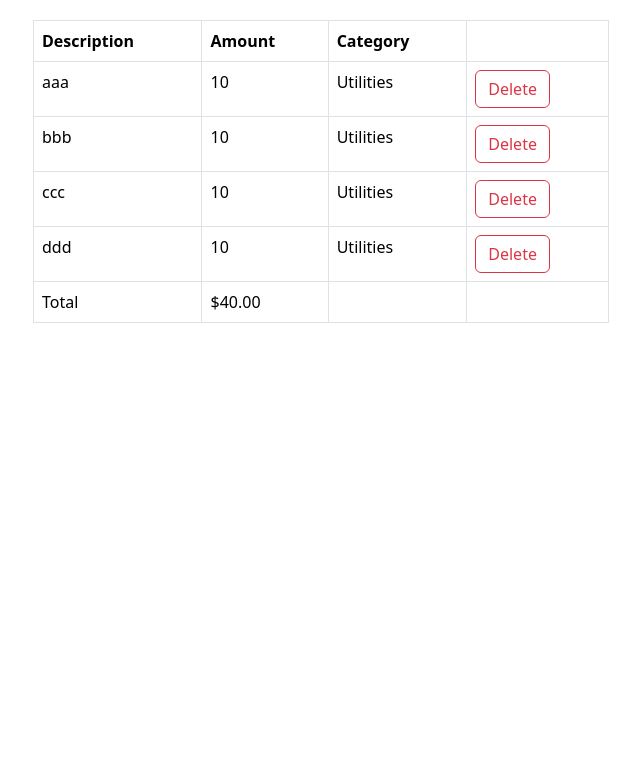
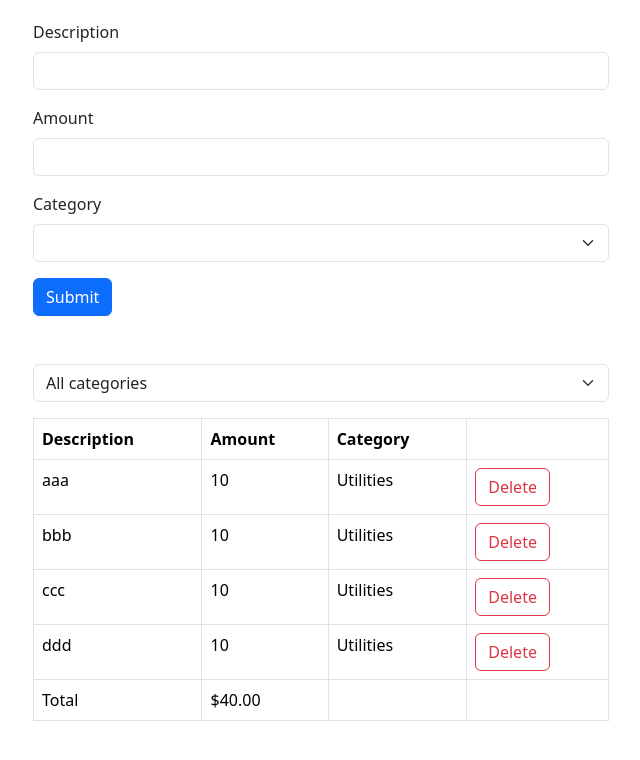
Before and after one commit to LoresiaHamster/react-expense-list, a React (Vite) app: page / in a window 1280 px wide. Shown: the top 760 px of the page, without its empty margins (319-959 px from the left). Built offline with nearby package versions, Linux system fonts and the light colour scheme.

Commit message:
Expense Form

```diff
--- a/src/App.tsx
+++ b/src/App.tsx
@@ -1,9 +1,14 @@
 import { useState } from 'react';
 import ExpenceList from './components/ExpenceList';
+import ExpenseFilter from './components/ExpenseFilter';
 
 import 'bootstrap/dist/css/bootstrap.min.css';
+import ExpenseForm from './components/ExpenseForm';
+
+export const categories = ['Groceries', 'Utilities', 'Entertainment'];
 
 function App() {
+  const [selectedCategory, setSelectedCategory] = useState('');
   const [expenses, setExpenses] = useState([
     {
       id: 1,
@@ -30,11 +35,22 @@
       category: 'Utilities',
     },
   ]);
+  const visibleExpenses = selectedCategory
+    ? expenses.filter((e) => e.category === selectedCategory)
+    : expenses;
 
   return (
     <div className='container'>
+      <div className='mb-5'>
+        <ExpenseForm />
+      </div>
+      <div className='mb-3'>
+        <ExpenseFilter
+          onSelectCategory={(category) => setSelectedCategory(category)}
+        />
+      </div>
       <ExpenceList
-        expenses={expenses}
+        expenses={visibleExpenses}
         onDelete={(id) => setExpenses(expenses.filter((e) => e.id !== id))}
       />
     </div>
--- /dev/null
+++ b/src/components/ExpenseFilter.tsx
@@ -0,0 +1,23 @@
+import { categories } from '../App';
+
+interface Props {
+  onSelectCategory: (category: string) => void;
+}
+
+const ExpenseFilter = ({ onSelectCategory }: Props) => {
+  return (
+    <select
+      className='form-select'
+      onChange={(event) => onSelectCategory(event.target.value)}
+    >
+      <option value=''>All categories</option>
+      {categories.map((category) => (
+        <option key={category} value={category}>
+          {category}
+        </option>
+      ))}
+    </select>
+  );
+};
+
+export default ExpenseFilter;
--- /dev/null
+++ b/src/components/ExpenseForm.tsx
@@ -0,0 +1,36 @@
+import { categories } from '../App';
+
+const ExpenseForm = () => {
+  return (
+    <form>
+      <div className='mb-3'>
+        <label htmlFor='description' className='form-label'>
+          Description
+        </label>
+        <input id='description' type='text' className='form-control' />
+      </div>
+      <div className='mb-3'>
+        <label htmlFor='amount' className='form-label'>
+          Amount
+        </label>
+        <input id='amount' type='number' className='form-control' />
+      </div>
+      <div className='mb-3'>
+        <label htmlFor='category' className='form-label'>
+          Category
+        </label>
+        <select id='category' className='form-select'>
+          <option value=''></option>
+          {categories.map((category) => (
+            <option key={category} value={category}>
+              {category}
+            </option>
+          ))}
+        </select>
+      </div>
+      <button className='btn btn-primary'>Submit</button>
+    </form>
+  );
+};
+
+export default ExpenseForm;
```
Also changed, not shown: src/main.tsx (+6 -6 lines).
